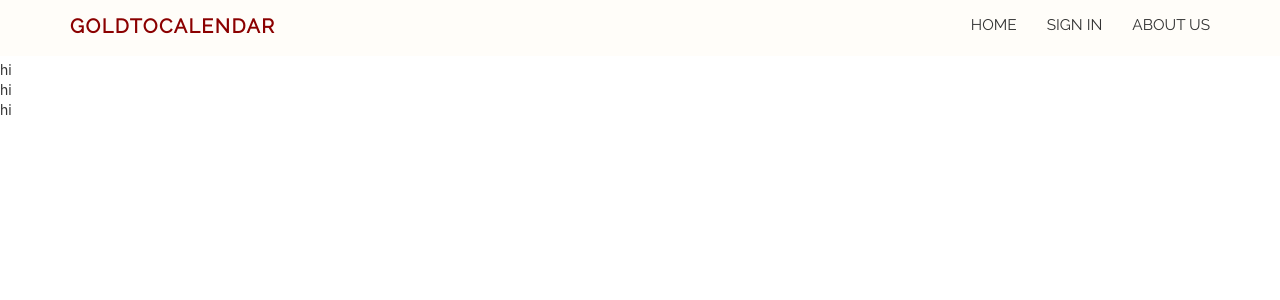
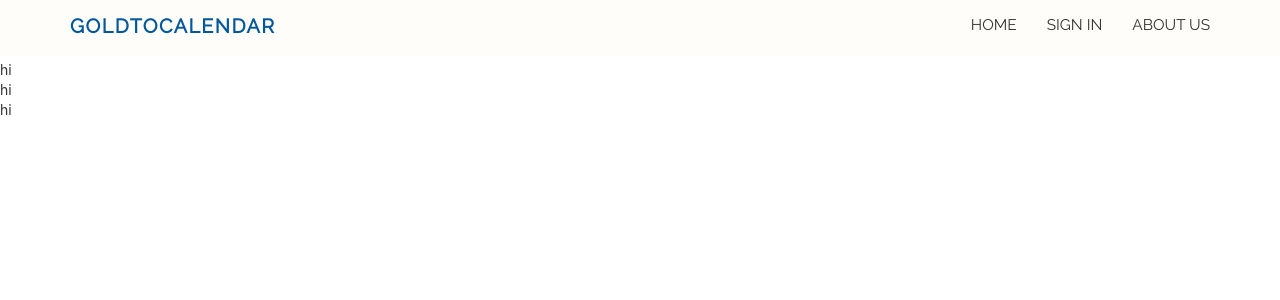
Before and after one commit to andrewdoanutz/GOLDToCalender, a React (Create React App) app: page / in a window 1280 px wide. In both pictures the pointer is over the link "GOLDTOCALENDAR". Shown: the top 300 px of the page. Built offline with nearby package versions, Linux system fonts and the light colour scheme.

Commit message:
blue accent color

```diff
--- a/src/css/navbar.css
+++ b/src/css/navbar.css
@@ -2,7 +2,7 @@
 @import url("https://fonts.googleapis.com/css?family=Raleway");
 
 .red-accents {
-  color: #8b0000;
+  color: #01579B;
 }
 
 .navbar {
@@ -25,7 +25,7 @@ nav .navbar {
 }
 .navbar-brand:hover {
   cursor: pointer;
-  color: #8b0000 !important;
+  color: #01579B !important;
 }
 
 .collapse a {
@@ -35,5 +35,5 @@ nav .navbar {
 }
 .collapse a:hover {
   cursor: pointer;
-  color: #8b0000 !important;
+  color: #01579B !important;
 }
```
